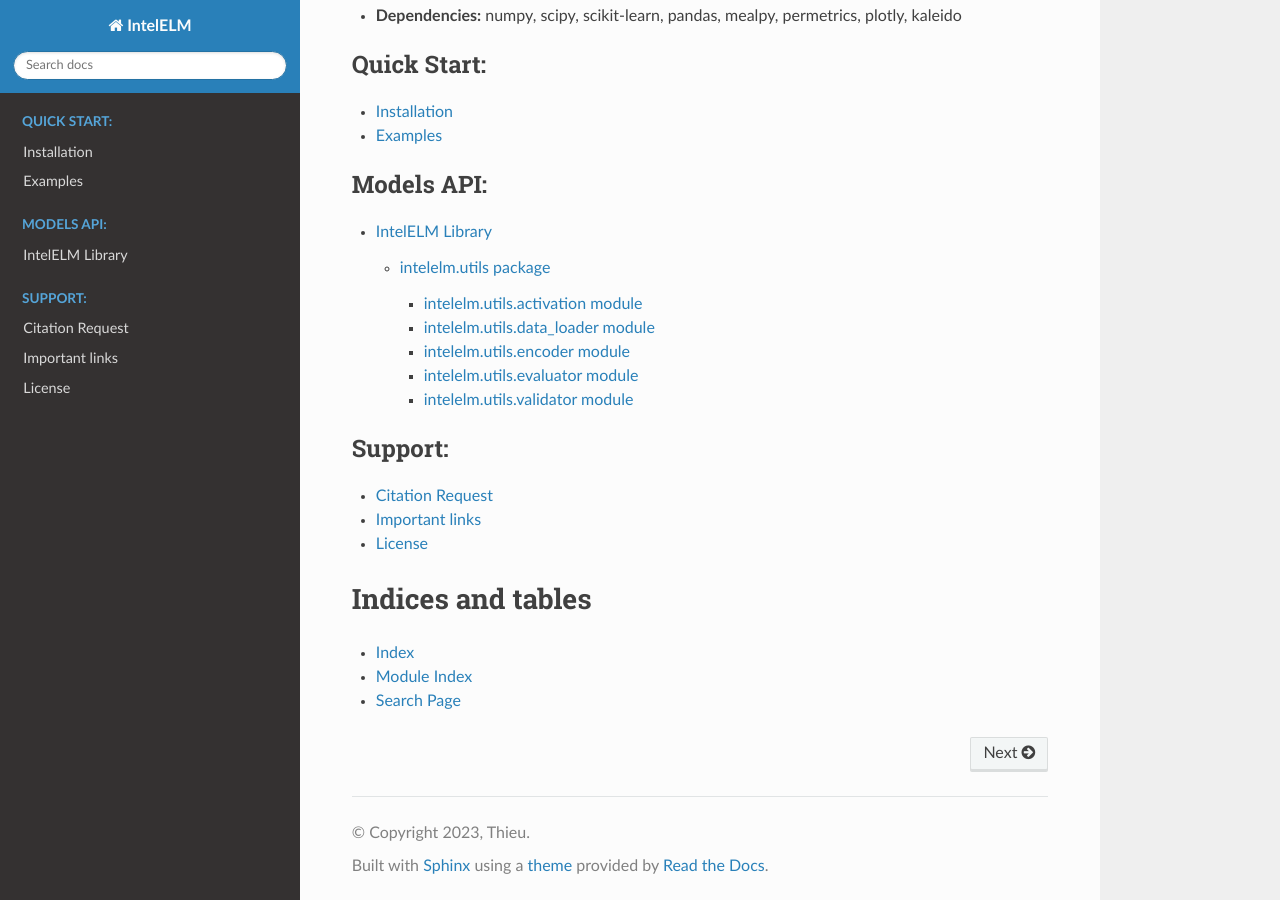
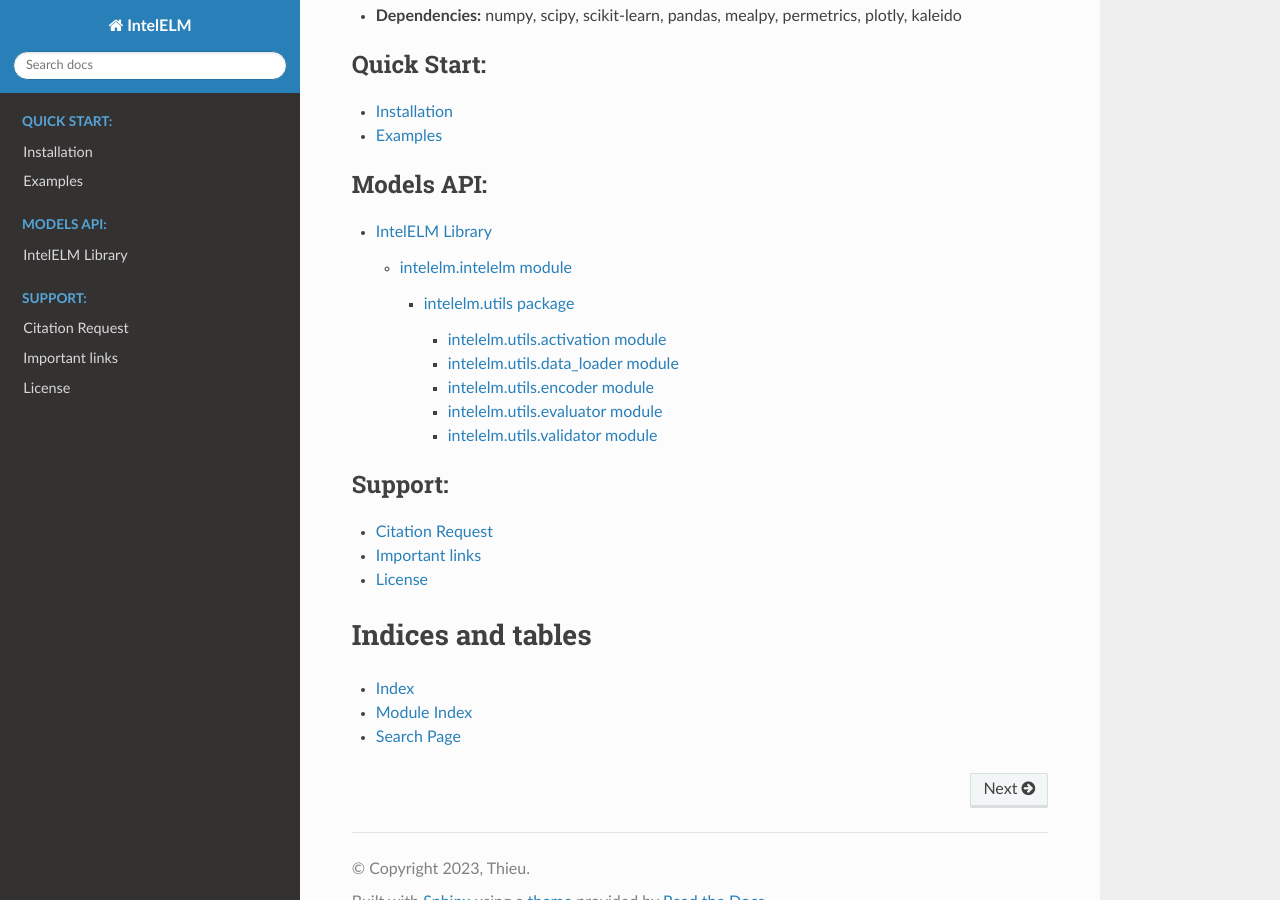
Before and after one commit to thieu1995/IntelELM, a Sphinx documentation site: the page built from docs/source/index.rst, in a window 1280 px wide and 900 px high, scrolled down 600 px. Built offline with Sphinx 7.4.7 and the Read the Docs theme 2.0.0, drawn with Linux system fonts in a browser that asks for light colours.

Commit message:
Update docs with title

```diff
--- a/docs/source/pages/intelelm.rst
+++ b/docs/source/pages/intelelm.rst
@@ -1,5 +1,8 @@
 IntelELM Library
 ================
+
+intelelm.intelelm module
+------------------------
 
 .. automodule:: intelelm.intelelm
    :members:
```
